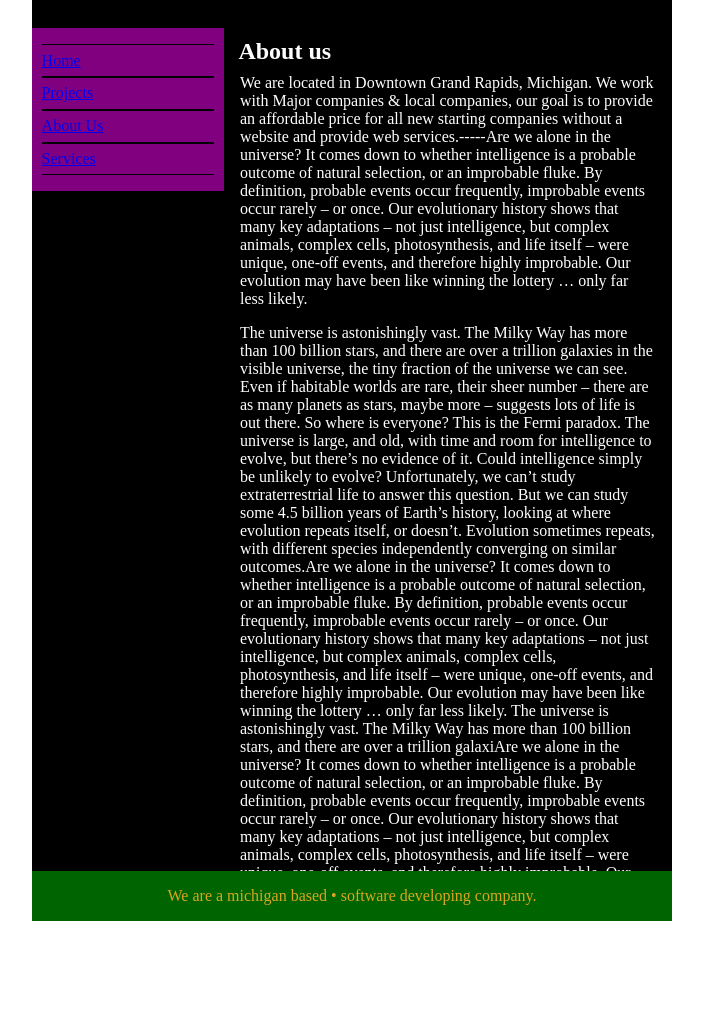
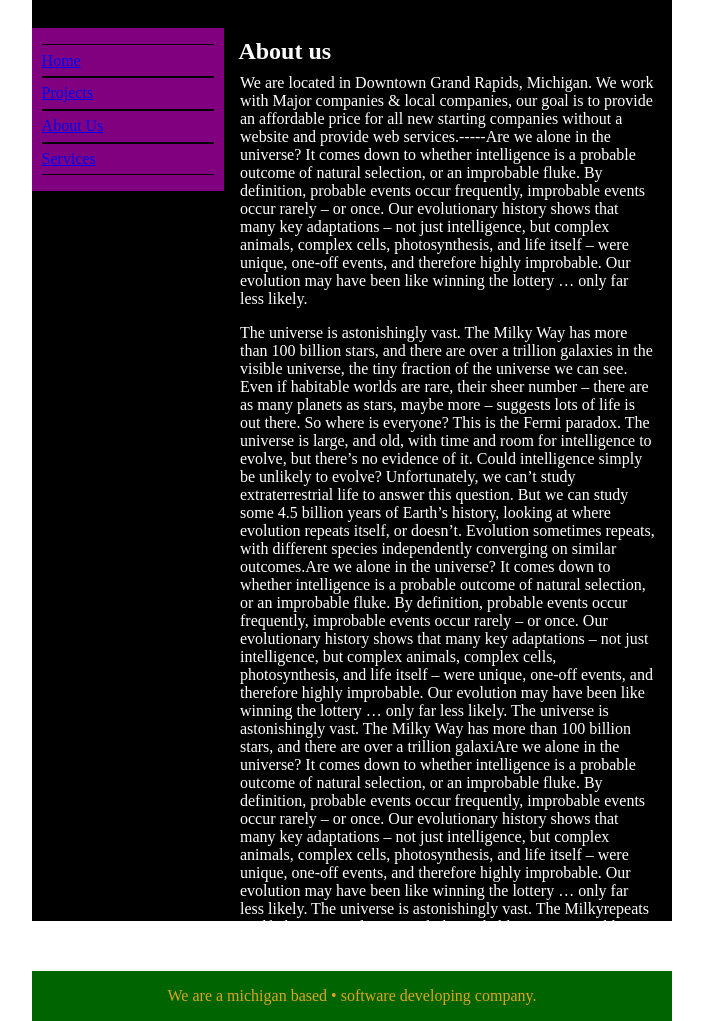
Before and after one commit to aronc187/HTML-PROJECTS, a plain HTML site: page Desktop/HTML PROJECTS/nightowl.html in a window 1280 px wide. Shown: the part 71-1092 px from the top of the page, without its empty margins (288-991 px from the left). Before the commit the page ends 1041 px from the top, so only its background shows below. Drawn offline with Linux system fonts and the light colour scheme.

Commit message:
Update nightowl.css

```diff
--- a/Desktop/HTML PROJECTS/nightowl.css
+++ b/Desktop/HTML PROJECTS/nightowl.css
@@ -65,7 +65,7 @@ footer {
    text-align: center;
    clear: right;
    position: relative;
-   top: 6.23m
+   top: 6.23em
 }
 footer p {
    margin: 0.4em;
```
